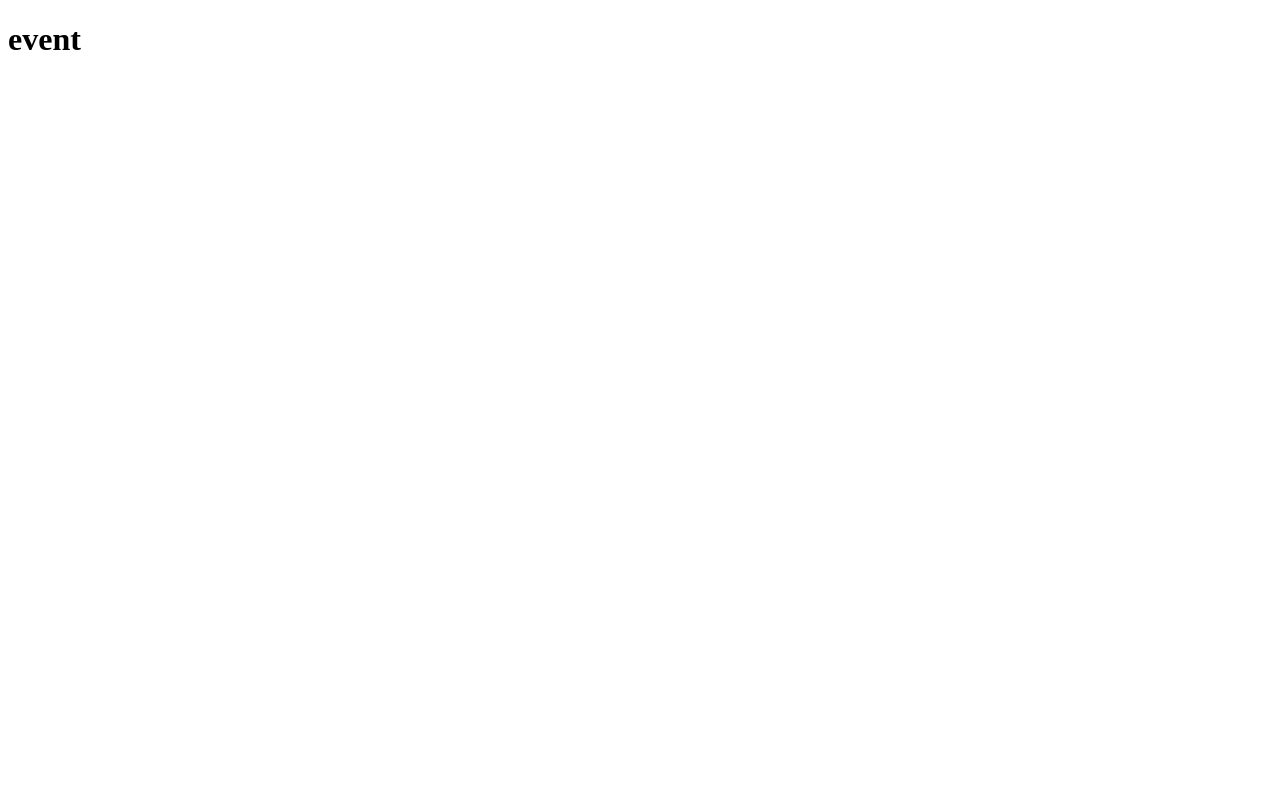
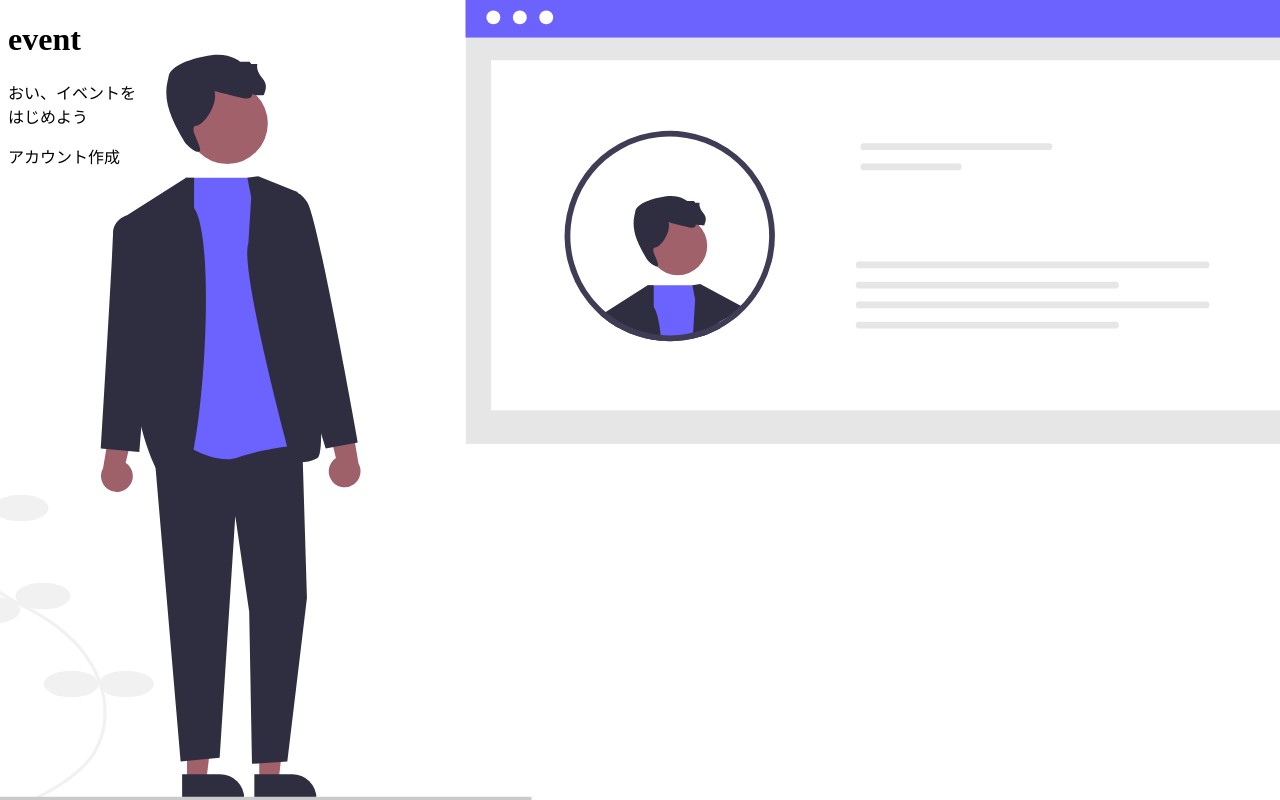
Before and after one commit to h2tomohiro/my-app, a Next.js app: page / in a window 1280 px wide. Built offline with nearby package versions, Linux system fonts and the light colour scheme.

Commit message:
Add hero messages

```diff
--- /dev/null
+++ b/components/lp/Hero.tsx
@@ -0,0 +1,19 @@
+import Image from "next/image";
+
+const Hero = () => {
+  return (
+    <div className="relative h-screen flex items-center">
+      <Image src="/images/hero.svg" layout="fill" objectFit="cover" />
+      <div className="relative container">
+        <p>
+          おい、イベントを
+          <br />
+          はじめよう
+        </p>
+        <a>アカウント作成</a>
+      </div>
+    </div>
+  );
+};
+
+export default Hero;
--- a/pages/index.tsx
+++ b/pages/index.tsx
@@ -1,7 +1,13 @@
 import Header from "../components/lp/Header";
+import Hero from "../components/lp/Hero";
 
 const Home = () => {
-  return <Header />;
+  return (
+    <>
+      <Header />
+      <Hero />
+    </>
+  );
 };
 
 export default Home;
```
Also changed, not shown: public/images/hero.svg (added).
